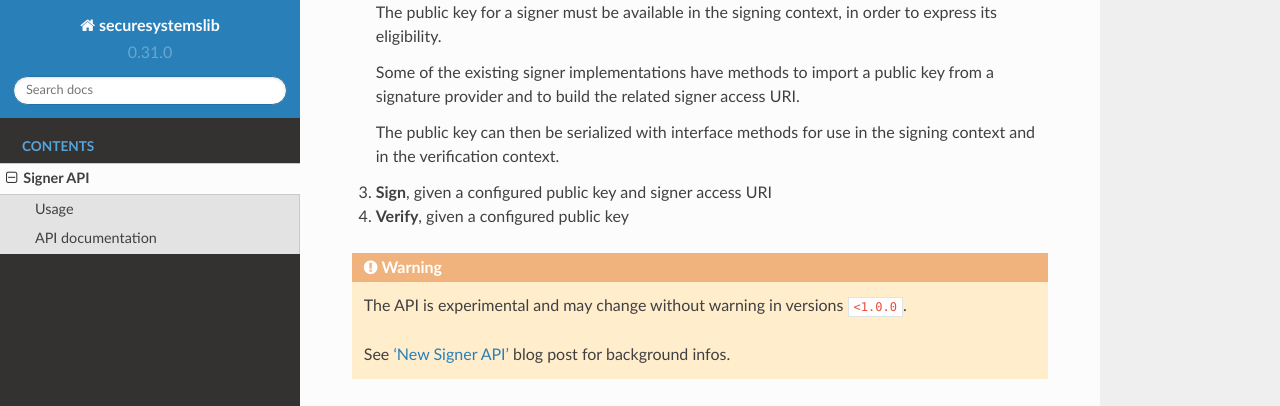
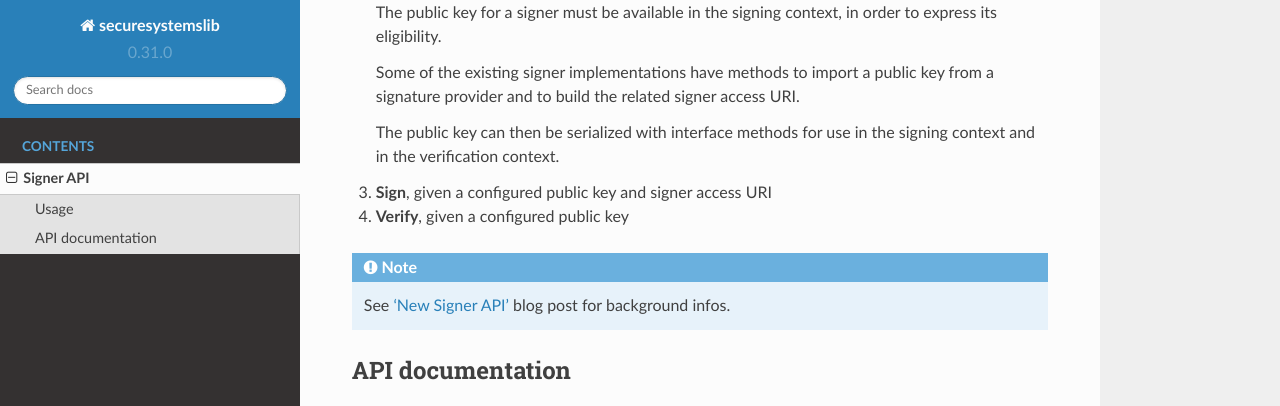
Before and after one commit to secure-systems-lab/securesystemslib, a Sphinx documentation site: the page built from docs/signer.rst, in a window 1280 px wide and 900 px high, scrolled down 1051 px, cut to the strip 0-406 px from the top of the window. Built offline with Sphinx 7.4.7 and the Read the Docs theme 2.0.0, drawn with Linux system fonts in a browser that asks for light colours.

Commit message:
docs: Remove pre 1.0.0 disclaimers
Once we release 1.0.0 we will strictly follow semver. If anything that
is released as public API now changes in a backwards-incompatible way,
we will bump the major version.

This patch removes warnings about unexpected changes.

Signed-off-by: Lukas Puehringer <lukas.puehringer@nyu.edu>

```diff
--- a/docs/signer.rst
+++ b/docs/signer.rst
@@ -59,8 +59,7 @@ which may happen on different systems and at different points in time:
 
 4. **Verify**, given a configured public key
 
-.. warning::
-   The API is experimental and may change without warning in versions ``<1.0.0``.
+.. note::
 
    See `'New Signer API' <https://theupdateframework.github.io/python-tuf/2023/01/24/securesystemslib-signer-api.html>`_ blog post
    for background infos.
```
Also changed, not shown: 1 other file.
